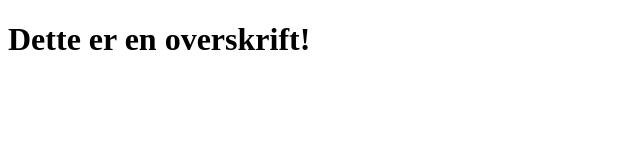
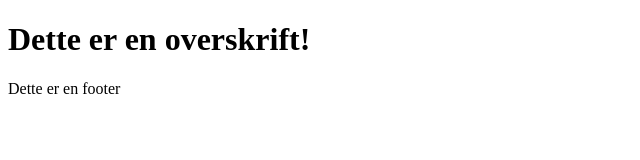
Before and after one commit to yardokun/github-test, a plain HTML site: page index.html in a window 1280 px wide. Shown: the whole page, without its empty margins (0-640 px from the left). Drawn offline with Linux system fonts and the light colour scheme.

Commit message:
add footer

```diff
--- a/index.html
+++ b/index.html
@@ -8,5 +8,9 @@
 </head>
 <body>
     <h1>Dette er en overskrift!</h1>
+
+<footer>
+    <p>Dette er en footer</p>
+</footer>
 </body>
 </html>
```
